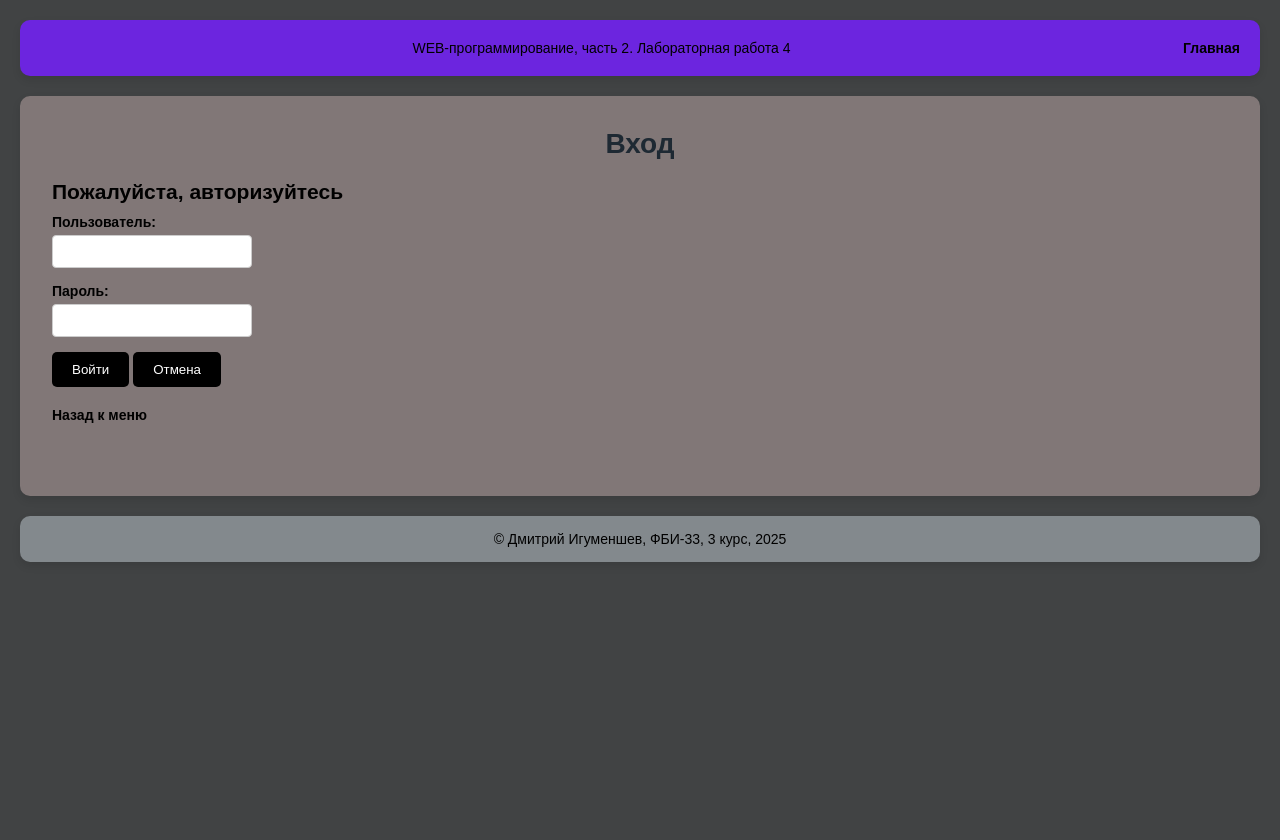
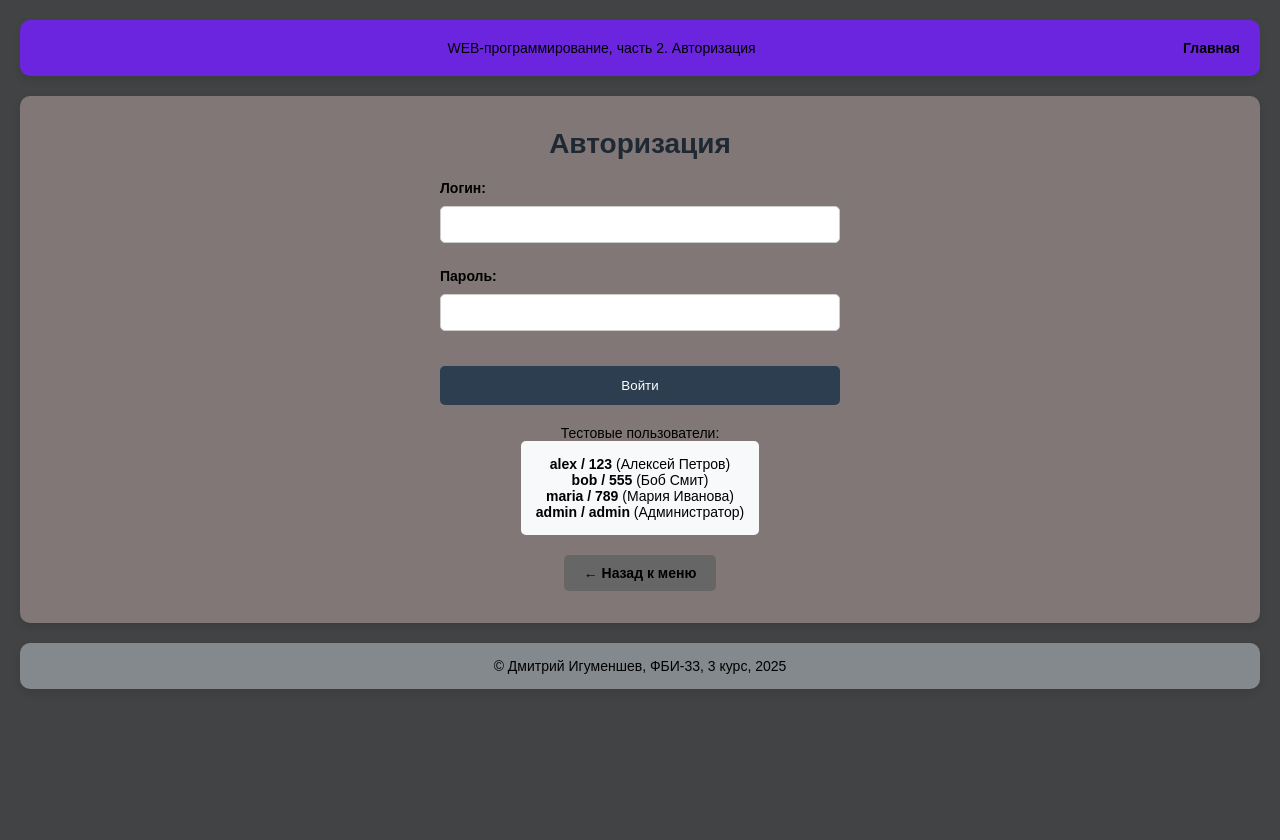
Before and after one commit to mynameisdmitry/web-back-labs, a Flask app: template templates/lab4/login.html in a window 1280 px wide. Run offline with Flask 3, Linux system fonts and the light colour scheme; the template is opened without the code that fills it, so the values that code supplies are empty.

Commit message:
Улучшения авторизации

```diff
--- a/lab4.py
+++ b/lab4.py
@@ -1,5 +1,28 @@
 from flask import Blueprint, render_template, request, redirect, session
 lab4 = Blueprint('lab4', __name__)
+
+USERS = {
+    'alex': {
+        'password': '123',
+        'name': 'Алексей Петров',
+        'gender': 'male'
+    },
+    'bob': {
+        'password': '555',
+        'name': 'Боб Смит',
+        'gender': 'male'
+    },
+    'maria': {
+        'password': '789',
+        'name': 'Мария Иванова',
+        'gender': 'female'
+    },
+    'admin': {
+        'password': 'admin',
+        'name': 'Администратор',
+        'gender': 'male'
+    }
+}
 
 
 @lab4.route('/lab4/')
@@ -130,37 +153,51 @@ def tree():
 
     return redirect('/lab4/tree')
 
-users = [
-    {'login' : 'alex', 'password': '123'},
-    {'login' : 'bob', 'password': '555'},
-    {'login' : 'artem', 'password': '666'},
-    {'login' : 'misha', 'password': '777'},
-]
+
 
 @lab4.route('/lab4/login', methods=['GET', 'POST'])
 def login():
     if request.method == 'GET':
-        if 'login' in session:
-            authorized = True
-            login = session['login']
-        else:
-            authorized = False
-            login = ''
-        return render_template("lab4/login.html", authorized=authorized, login=login)
+        saved_login = session.get('login_attempt', '')
+        return render_template('lab4/login.html', saved_login=saved_login)
 
     login = request.form.get('login')
     password = request.form.get('password')
 
-    for user in users:
-        if login == user['login'] and password == user['password']:
-            session['login'] = login
-            return redirect('/lab4/login')
+    session['login_attempt'] = login
 
-    error = 'Неверный логин и/или пароль'
-    return render_template('lab4/login.html', error=error, authorized=False)
+    errors = []
+    if not login:
+        errors.append('Не введён логин')
+    if not password:
+        errors.append('Не введён пароль')
+
+    if errors:
+        return render_template('lab4/login.html', errors=errors, saved_login=login)
+
+    if login in USERS and USERS[login]['password'] == password:
+        session['user'] = {
+            'login': login,
+            'name': USERS[login]['name'],
+            'gender': USERS[login]['gender']
+        }
+        session.pop('login_attempt', None)
+        return redirect('/lab4/success')
+    else:
+        errors.append('Неверные логин или пароль')
+        return render_template('lab4/login.html', errors=errors, saved_login=login)
 
 
-@lab4.route('/lab4/logout', methods = ['POST'])
+@lab4.route('/lab4/success')
+def success():
+    user = session.get('user')
+    if not user:
+        return redirect('/lab4/login')
+
+    return render_template('lab4/success.html', user=user)
+
+
+@lab4.route('/lab4/logout')
 def logout():
-    session.pop('login', None)
+    session.pop('user', None)
     return redirect('/lab4/login')
--- a/templates/lab4/login.html
+++ b/templates/lab4/login.html
@@ -1,35 +1,51 @@
 {% extends "base.html" %}
 
-{% block lab %}Лабораторная работа 4{% endblock %}
+{% block lab %}Авторизация{% endblock %}
 
 {% block main %}
-    {% if authorized %}
-        <h1>Добро пожаловать, {{ login }}!</h1>
-        <div>
-            <form action="/lab4/logout" method="post">
-                <button>Выход</button>
-            </form>
+    <h1>Авторизация</h1>
+
+    <form method="post" action="/lab4/login" style="max-width: 400px; margin: 0 auto;">
+        <div style="margin-bottom: 20px;">
+            <label for="login" style="display: block; margin-bottom: 5px; font-weight: bold;">Логин:</label>
+            <input type="text" id="login" name="login" value="{{ saved_login or '' }}"
+                   style="padding: 10px; width: 100%; border: 1px solid #ccc; border-radius: 5px;">
         </div>
-    {% else %}
-        <h1>Вход</h1>
-        <h2>Пожалуйста, авторизуйтесь</h2>
-        <form method="post">
-            <div>
-                <label for="login">Пользователь:</label>
-                <input type="text" id="login" name="login">
-            </div>
-            <div>
-                <label for="password">Пароль:</label>
-                <input type="password" id="password" name="password">
-            </div>
-            <div>{{ error }}</div>
-            <div>
-                <button type="submit">Войти</button>
-                <button type="reset">Отмена</button>
-            </div>
-        </form>
+
+        <div style="margin-bottom: 20px;">
+            <label for="password" style="display: block; margin-bottom: 5px; font-weight: bold;">Пароль:</label>
+            <input type="password" id="password" name="password"
+                   style="padding: 10px; width: 100%; border: 1px solid #ccc; border-radius: 5px;">
+        </div>
+
+        <button type="submit" style="background: #2c3e50; color: white; padding: 12px 30px; border: none; border-radius: 5px; cursor: pointer; width: 100%;">
+            Войти
+        </button>
+    </form>
+
+    {% if errors %}
+        <div style="max-width: 400px; margin: 20px auto;">
+            {% for error in errors %}
+                <div style="color: #e74c3c; background: #ffe6e6; padding: 12px; border-radius: 5px; margin: 10px 0; border-left: 4px solid #e74c3c; font-weight: bold;">
+                    {{ error }}
+                </div>
+            {% endfor %}
+        </div>
     {% endif %}
-    <div style="margin-top: 20px;">
-        <a href="/lab4/">Назад к меню</a>
+
+    <div style="text-align: center; margin-top: 20px;">
+        <p>Тестовые пользователи:</p>
+        <div style="background: #f8f9fa; padding: 15px; border-radius: 5px; display: inline-block;">
+            <strong>alex / 123</strong> (Алексей Петров)<br>
+            <strong>bob / 555</strong> (Боб Смит)<br>
+            <strong>maria / 789</strong> (Мария Иванова)<br>
+            <strong>admin / admin</strong> (Администратор)
+        </div>
+    </div>
+
+    <div style="text-align: center; margin-top: 20px;">
+        <a href="/lab4/" style="display: inline-block; background: #666; color: white; padding: 10px 20px; text-decoration: none; border-radius: 5px;">
+            ← Назад к меню
+        </a>
     </div>
 {% endblock %}
```
Also changed, not shown: templates/lab4/success.html (added, +33 -0 lines).
